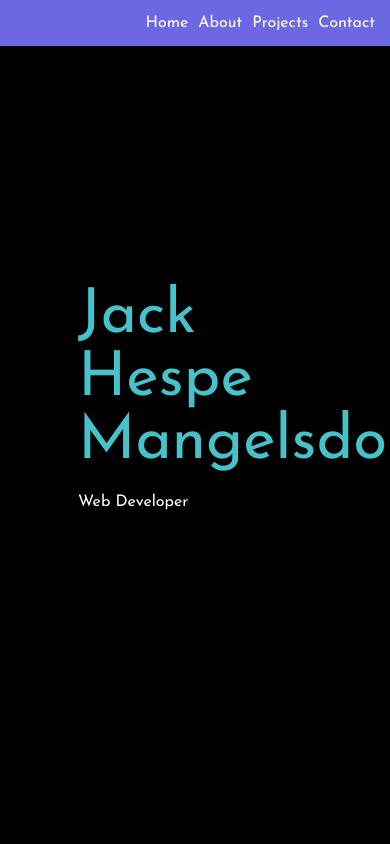
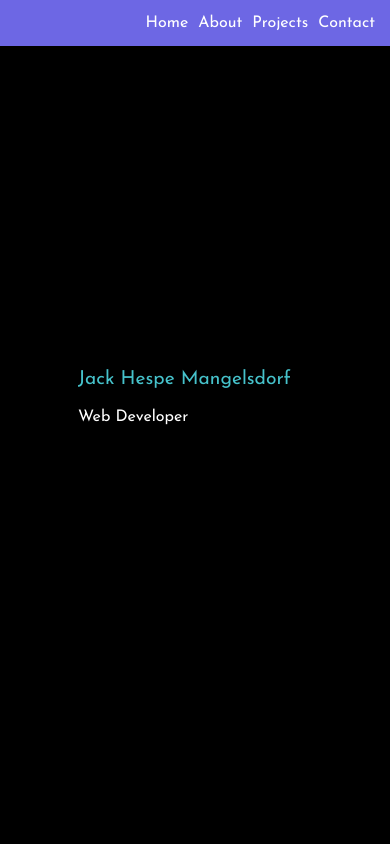
Before and after one commit to Jangelsdork/portfolio-page, a Next.js app: page / in a window 390 px wide. In both pictures the pointer is over the element "Jack Hespe Mangelsdorf". Shown: the top 844 px of the page. Built offline with nearby package versions, Linux system fonts and the light colour scheme.

Commit message:
bug fix text size on hover in home page

```diff
--- a/src/app/Projects.js
+++ b/src/app/Projects.js
@@ -18,7 +18,7 @@ export default function Projects(){
                 link={"https://github.com/Jangelsdork/shopping-cart"}/>
             <ProjectCard
                 name="Colour Conundrum"
-                description={"An exercise in React state - a simple memory game where one must avoid clicking the same colour twice"}
+                description={"An exercise in React state - a simple memory game where one must avoid clicking the same colour twice."}
                 techs={""}
                 img={"/memory.png"}
                 link={"https://github.com/Jangelsdork/memory-game"}/>
--- a/src/app/globals.css
+++ b/src/app/globals.css
@@ -448,4 +448,7 @@ input:hover, textarea:hover {
     max-height: 30px;
     margin: 8px;
   }
+  .home-name:hover{
+    font-size: larger;
+  }
 }
```
